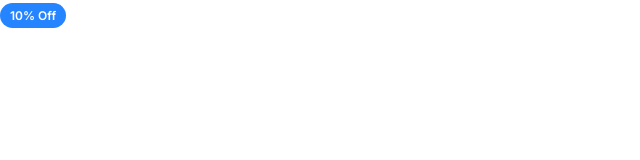
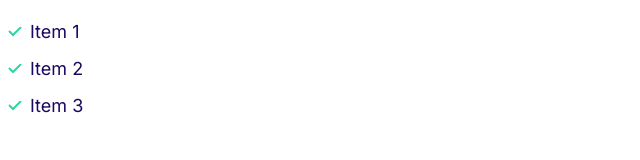
Before and after one commit to bravono/Bravify, a plain HTML site: page index.html in a window 1280 px wide. Shown: the whole page, without its empty margins (0-640 px from the left). Drawn offline with Linux system fonts and the light colour scheme.

Commit message:
Buildind list components.

```diff
--- a/index.html
+++ b/index.html
@@ -15,6 +15,10 @@
     <link rel="stylesheet" href="/css/styles.css" />
   </head>
   <body>
-    <span class="badge badge--primary badge--small">10% Off</span>
+    <ul class="list list--tick">
+      <li class="list__item">Item 1</li>
+      <li class="list__item">Item 2</li>
+      <li class="list__item">Item 3</li>
+    </ul>
   </body>
 </html>
```
Also changed, not shown: componets/list.html (added, +5 -0 lines), componets/badges.html (renamed from componets/badges/index.html), componets/links.html (renamed from componets/links/index.html), images/tick.svg (added).
